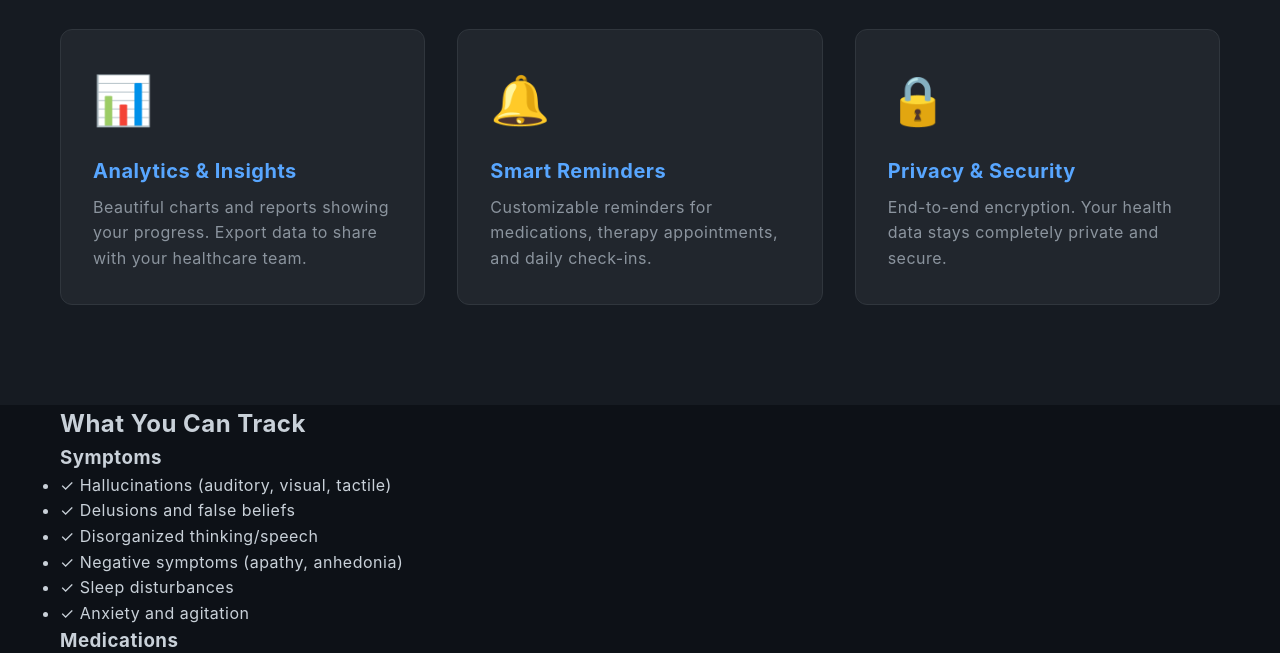
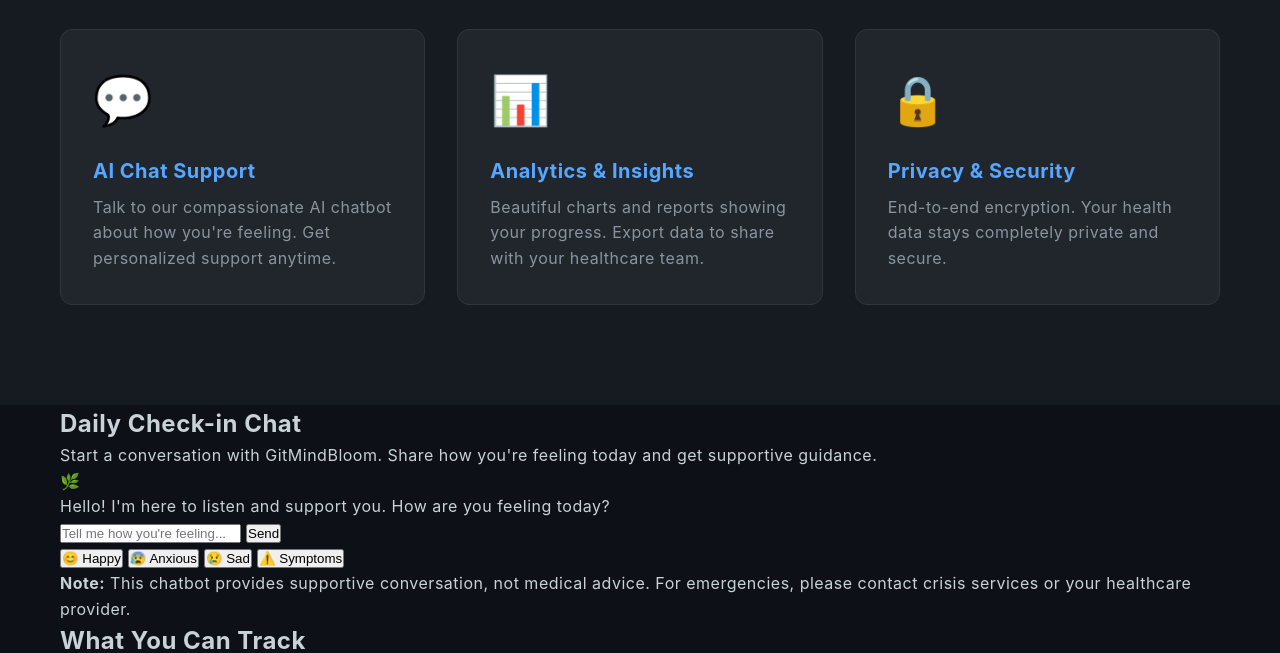
Before and after one commit to princeheavan4-ship-it/gitmindbloom, a plain HTML site: page index.html in a window 1280 px wide. Shown: the part 1263-1916 px from the top of the page. Drawn offline with Linux system fonts and the light colour scheme.

Commit message:
Add AI chatbot for daily mood check-ins and support conversations

```diff
--- a/index.html
+++ b/index.html
@@ -15,6 +15,7 @@
             <ul class="nav-links">
                 <li><a href="#features">Features</a></li>
                 <li><a href="#screenshots">Screenshots</a></li>
+                <li><a href="#chat">Chat</a></li>
                 <li><a href="#download">Download</a></li>
                 <li><a href="#about">About</a></li>
             </ul>
@@ -26,16 +27,16 @@
             <div class="hero-content">
                 <h1>GitMindBloom</h1>
                 <p class="tagline">Your Personal Schizophrenia Management Companion</p>
-                <p class="description">Take control of your mental health journey. Track symptoms, manage medications, monitor mood patterns, and stay connected with your care team. Built for you, by people who understand.</p>
+                <p class="description">Take control of your mental health journey. Track symptoms, manage medications, monitor mood patterns, and chat with our supportive AI. Built for you, by people who understand.</p>
                 <div class="hero-buttons">
-                    <a href="#download" class="btn btn-primary">Download Now</a>
+                    <a href="#chat" class="btn btn-primary">Chat Now</a>
                     <a href="#about" class="btn btn-secondary">Learn More</a>
                 </div>
             </div>
             <div class="hero-visual">
                 <div class="phone-frame">
                     <div class="phone-screen">
-                        <div class="app-preview">📱 Mood Tracker</div>
+                        <div class="app-preview">💬 Daily Check-in</div>
                     </div>
                 </div>
             </div>
@@ -62,20 +63,57 @@
                     <p>Log hallucinations, delusions, disorganized thoughts, and other symptoms. Get insights and triggers.</p>
                 </div>
                 <div class="feature-card">
+                    <div class="feature-icon">💬</div>
+                    <h3>AI Chat Support</h3>
+                    <p>Talk to our compassionate AI chatbot about how you're feeling. Get personalized support anytime.</p>
+                </div>
+                <div class="feature-card">
                     <div class="feature-icon">📊</div>
                     <h3>Analytics & Insights</h3>
                     <p>Beautiful charts and reports showing your progress. Export data to share with your healthcare team.</p>
-                </div>
-                <div class="feature-card">
-                    <div class="feature-icon">🔔</div>
-                    <h3>Smart Reminders</h3>
-                    <p>Customizable reminders for medications, therapy appointments, and daily check-ins.</p>
                 </div>
                 <div class="feature-card">
                     <div class="feature-icon">🔒</div>
                     <h3>Privacy & Security</h3>
                     <p>End-to-end encryption. Your health data stays completely private and secure.</p>
                 </div>
+            </div>
+        </div>
+    </section>
+
+    <section id="chat" class="chat-section">
+        <div class="container">
+            <h2>Daily Check-in Chat</h2>
+            <p class="chat-intro">Start a conversation with GitMindBloom. Share how you're feeling today and get supportive guidance.</p>
+
+            <div class="chat-container">
+                <div class="chat-window">
+                    <div class="chat-messages" id="chatMessages">
+                        <div class="message bot-message">
+                            <div class="message-avatar">🌿</div>
+                            <div class="message-content">
+                                <p>Hello! I'm here to listen and support you. How are you feeling today?</p>
+                            </div>
+                        </div>
+                    </div>
+                </div>
+
+                <div class="chat-input-area">
+                    <div class="input-group">
+                        <input type="text" id="userInput" class="chat-input" placeholder="Tell me how you're feeling..." />
+                        <button id="sendBtn" class="send-btn">Send</button>
+                    </div>
+                    <div class="quick-responses">
+                        <button class="quick-btn" onclick="handleQuickResponse('I am feeling happy today')">😊 Happy</button>
+                        <button class="quick-btn" onclick="handleQuickResponse('I am feeling anxious')">😰 Anxious</button>
+                        <button class="quick-btn" onclick="handleQuickResponse('I am feeling sad')">😢 Sad</button>
+                        <button class="quick-btn" onclick="handleQuickResponse('I am experiencing symptoms')">⚠️ Symptoms</button>
+                    </div>
+                </div>
+            </div>
+
+            <div class="chat-info">
+                <p><strong>Note:</strong> This chatbot provides supportive conversation, not medical advice. For emergencies, please contact crisis services or your healthcare provider.</p>
             </div>
         </div>
     </section>
@@ -134,8 +172,8 @@
                     <p>Daily mood and symptom logging</p>
                 </div>
                 <div class="screenshot-card">
-                    <div class="screenshot-placeholder">📱 Medication Manager</div>
-                    <p>Track your medication schedule</p>
+                    <div class="screenshot-placeholder">📱 Chat Support</div>
+                    <p>Talk with our AI companion</p>
                 </div>
                 <div class="screenshot-card">
                     <div class="screenshot-placeholder">📱 Analytics</div>
@@ -174,7 +212,7 @@
     <section id="about" class="about">
         <div class="container">
             <h2>About GitMindBloom</h2>
-            <p>GitMindBloom is a compassionate mental health management app specifically designed for individuals living with schizophrenia. Our mission is to empower you to take an active role in managing your condition through tracking, insights, and data-driven support.</p>
+            <p>GitMindBloom is a compassionate mental health management app specifically designed for individuals living with schizophrenia. Our mission is to empower you to take an active role in managing your condition through tracking, insights, and supportive conversations.</p>
 
             <div class="about-content">
                 <div class="about-section">
@@ -184,12 +222,12 @@
 
                 <div class="about-section">
                     <h3>💡 Why GitMindBloom?</h3>
-                    <p>Living with schizophrenia can be challenging. Memory issues, difficulty tracking patterns, and managing multiple medications can feel overwhelming. GitMindBloom simplifies this by providing a single, beautiful platform where you can log everything and see your progress clearly.</p>
+                    <p>Living with schizophrenia can be challenging. Memory issues, difficulty tracking patterns, and managing multiple medications can feel overwhelming. GitMindBloom simplifies this by providing a single, beautiful platform where you can log everything, chat with support, and see your progress clearly.</p>
                 </div>
 
                 <div class="about-section">
                     <h3>🤝 For Caregivers & Providers</h3>
-                    <p>Share your data with family members or healthcare providers. Generate reports that show your symptoms, medication adherence, and mood trends. Better data means better care decisions.</p>
+                    <p>Share your data with family members or healthcare providers. Generate reports that show your symptoms, medication adherence, mood trends, and chat history. Better data means better care decisions.</p>
                 </div>
             </div>
 
@@ -197,6 +235,7 @@
                 <h3>Built With Care Using</h3>
                 <div class="tech-badges">
                     <span class="badge">SwiftUI</span>
+                    <span class="badge">AI Chatbot</span>
                     <span class="badge">HIPAA Compliant</span>
                     <span class="badge">End-to-End Encryption</span>
                     <span class="badge">iOS 15+</span>
```
